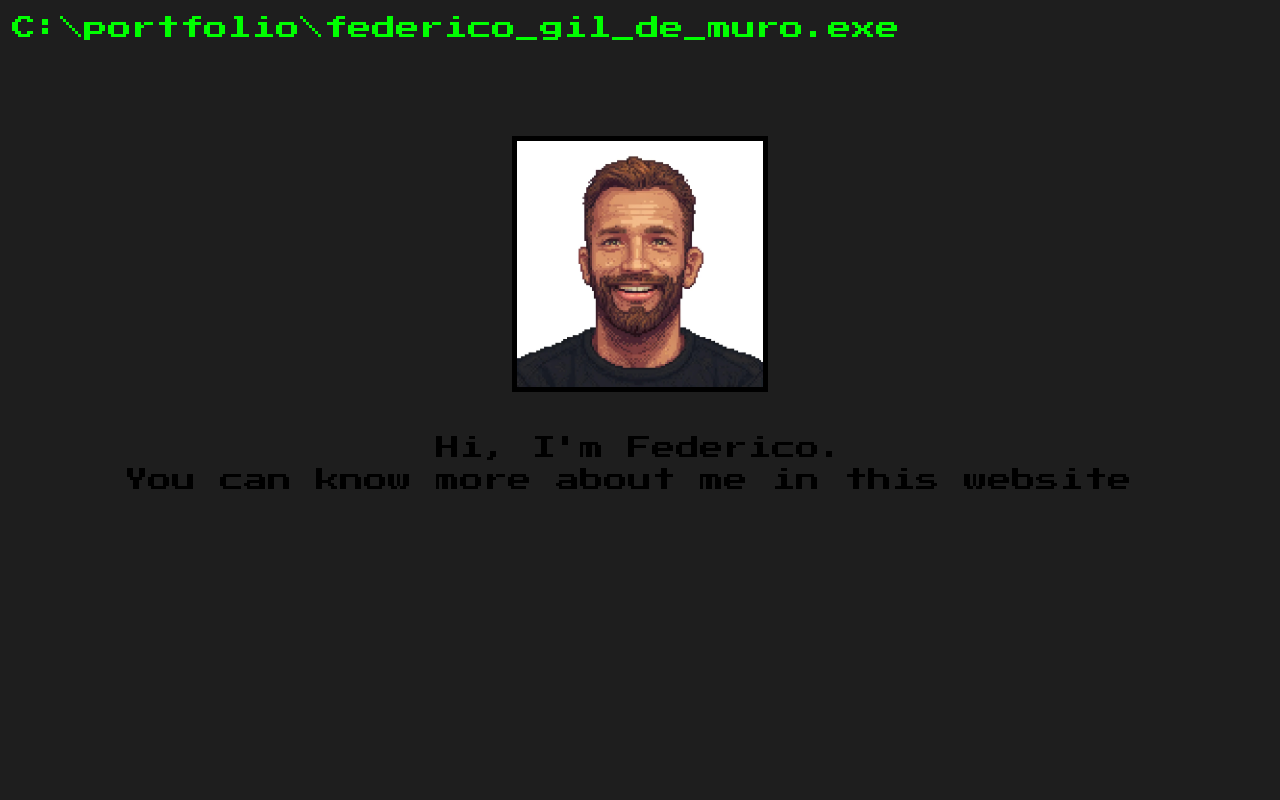
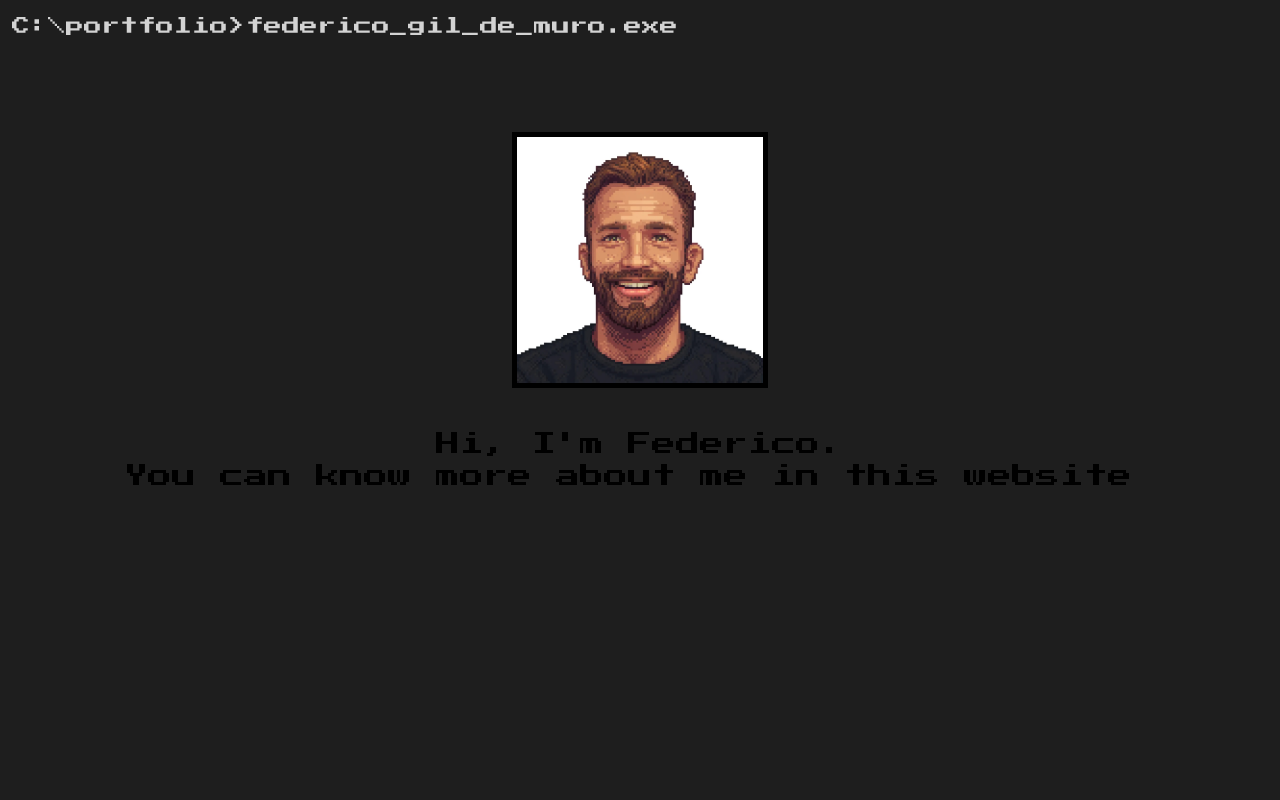
Before and after one commit to federicogildemuro/my-portfolio, a React (Vite) app: page / in a window 1280 px wide. Shown: the top 800 px of the page. Built offline with nearby package versions, Linux system fonts and the light colour scheme.

Commit message:
refactor(header): update styles and add animation

```diff
--- a/src/components/Header.jsx
+++ b/src/components/Header.jsx
@@ -1,7 +1,10 @@
 function Header() {
     return (
-        <header className="p-3 text-color-green">
-            <h1 className="text-2xl">C:\portfolio\federico_gil_de_muro.exe</h1>
+        <header className="p-3">
+            <h1 className="text-xs sm:text-sm md:text-base lg:text-lg break-words text-color-white">
+                C:\portfolio&gt;federico_gil_de_muro.exe
+                <span className="animate-blink">_</span>
+            </h1>
         </header>
     );
 }
```
